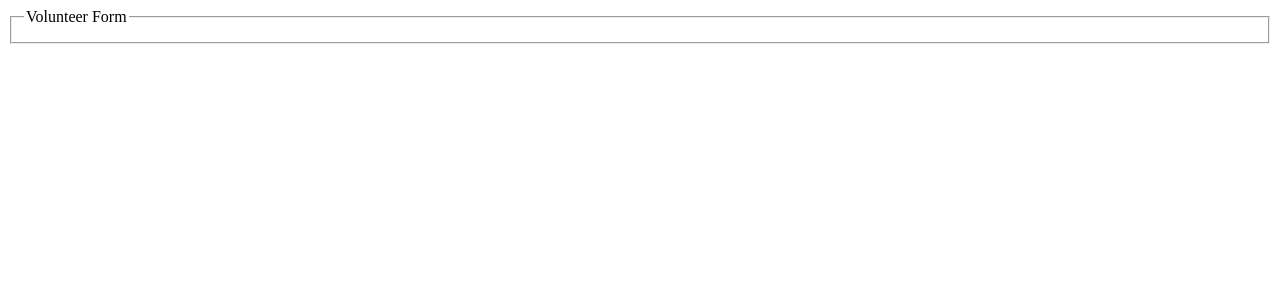
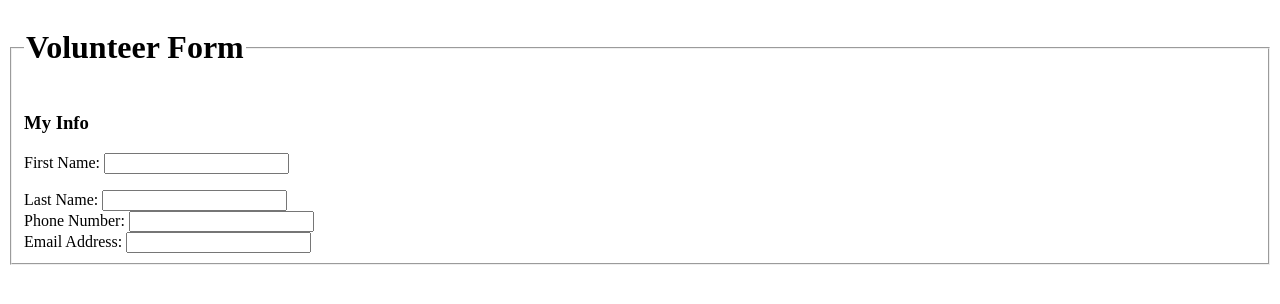
Before and after one commit to Adam759/lab4, a plain HTML site: page index.html in a window 1280 px wide. Drawn offline with Linux system fonts and the light colour scheme.

Commit message:
Testing div vs p

```diff
--- a/index.html
+++ b/index.html
@@ -7,7 +7,24 @@
 <body>
   <form method="POST" action="http://bloomingdale.sat.iit.edu/kriedan/lab3formscript.php">
     <fieldset>
-      <legend>Volunteer Form</legend>
+      <legend><h1>Volunteer Form</h1></legend>
+      <h3>My Info</h3>
+
+      <p>
+        <label>First Name: <input type="text" name="first_name_field"></label>
+      </p>
+      <div>
+        <label>Last Name: <input type="text" name="last_name_field"></label>
+      </div>
+      <div>
+        <label for="phone">Phone Number: </label>
+        <input type="tel" id="phone_field" name="phone" pattern="[0-9]{3}-[0-9]{3}-[0-9]{4}" required>
+      </div>
+      <div>
+        <label>Email Address: <input type="email" name="email_field"></label>
+      </div>
+
+
     </fieldset>
 </body>
 </html>
```
